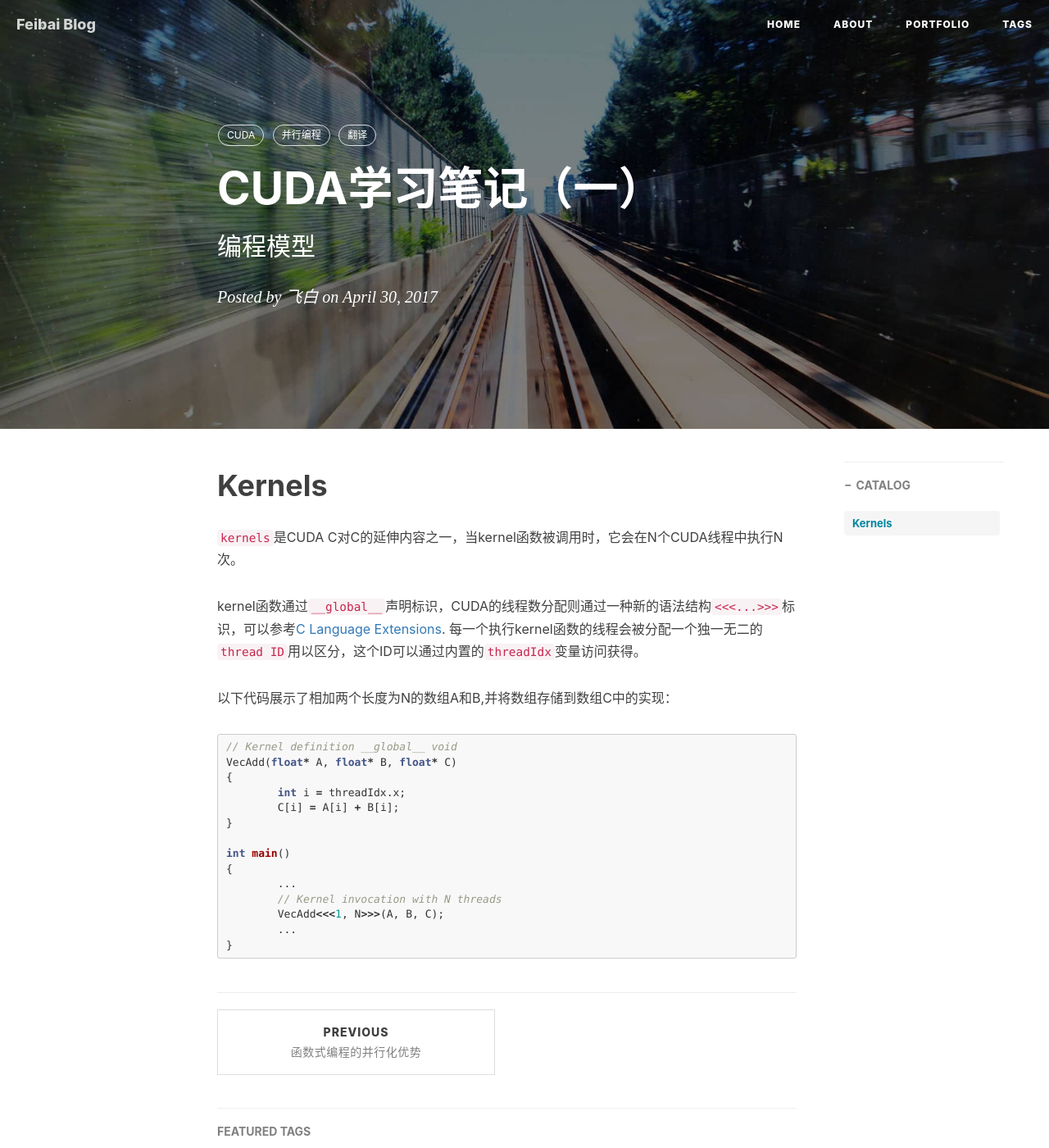
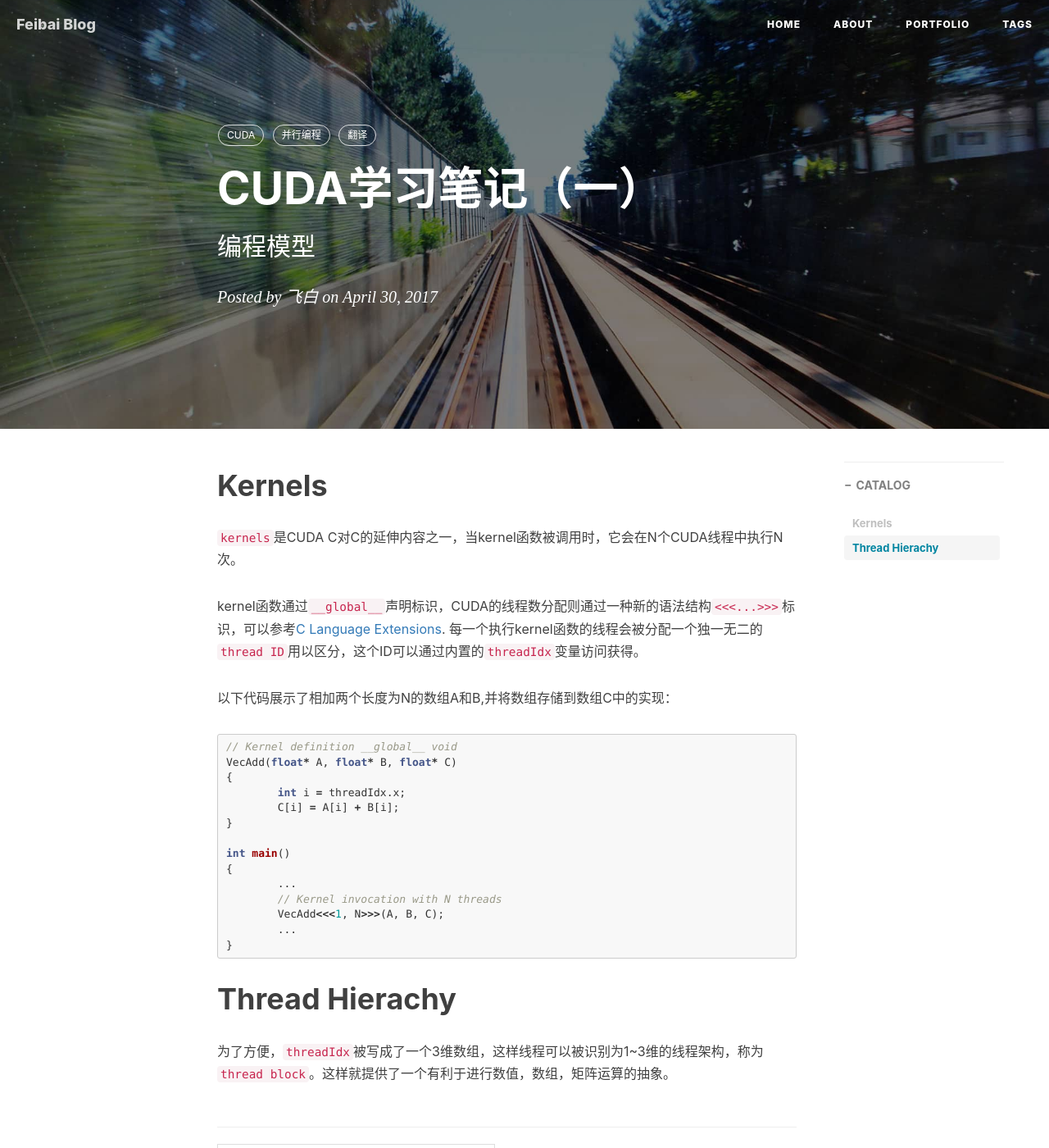
Before and after one commit to FeibHwang/my_Blog, a Jekyll site: the page built from _posts/2017-04-30-CUDA-Programming-Guide-Trans-Chap2.markdown, in a window 1280 px wide and 1400 px high. Shown: the whole window at 82% size. Built offline with Jekyll 4.4.1, drawn with Linux system fonts in a browser that asks for light colours; nearby versions of some CDN libraries; comment, search, counter and statistics services are not loaded.

Commit message:
add content

```diff
--- a/_posts/2017-04-30-CUDA-Programming-Guide-Trans-Chap2.markdown
+++ b/_posts/2017-04-30-CUDA-Programming-Guide-Trans-Chap2.markdown
@@ -38,3 +38,7 @@ int main()
 }
 
 {% endhighlight %}
+
+# Thread Hierachy
+
+为了方便，`threadIdx`被写成了一个3维数组，这样线程可以被识别为1~3维的线程架构，称为`thread block`。这样就提供了一个有利于进行数值，数组，矩阵运算的抽象。
```
